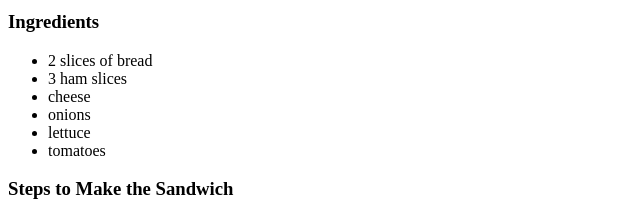
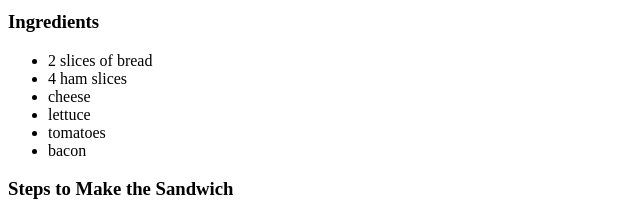
Before and after one commit to Alex-AL9/Odin-Homework, a plain HTML site: page sandwich.html in a window 1280 px wide. Shown: the part 669-885 px from the top of the page, 0-640 px from the left. Drawn offline with Linux system fonts and the light colour scheme.

Commit message:
changed ingredients

```diff
--- a/sandwich.html
+++ b/sandwich.html
@@ -16,11 +16,11 @@
     <h3>Ingredients</h3>
     <ul>
         <li>2 slices of bread</li>
-        <li>3 ham slices</li>
+        <li>4 ham slices</li>
         <li>cheese</li>
-        <li>onions</li>
         <li>lettuce</li>
         <li>tomatoes</li>
+        <li>bacon</li>
     </ul>
     <h3>Steps to Make the Sandwich</h3>
     <ol>
```
